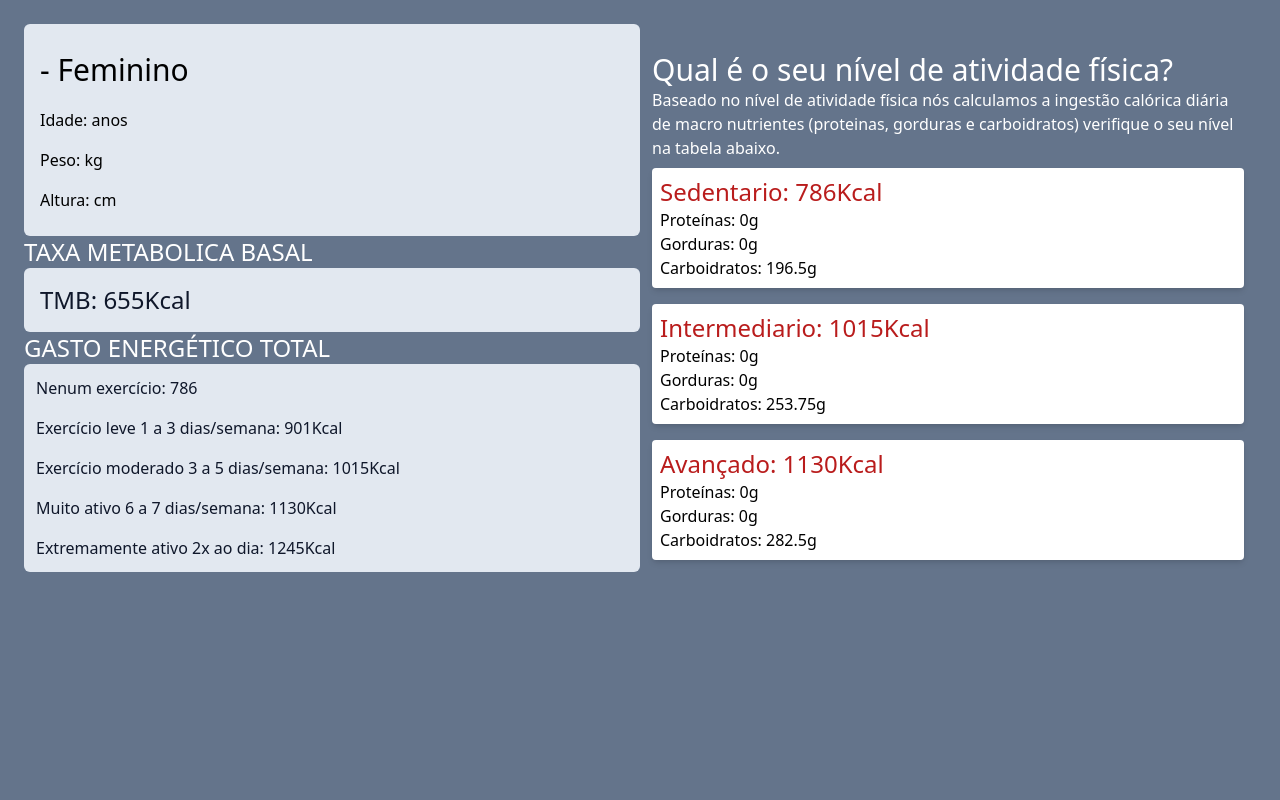
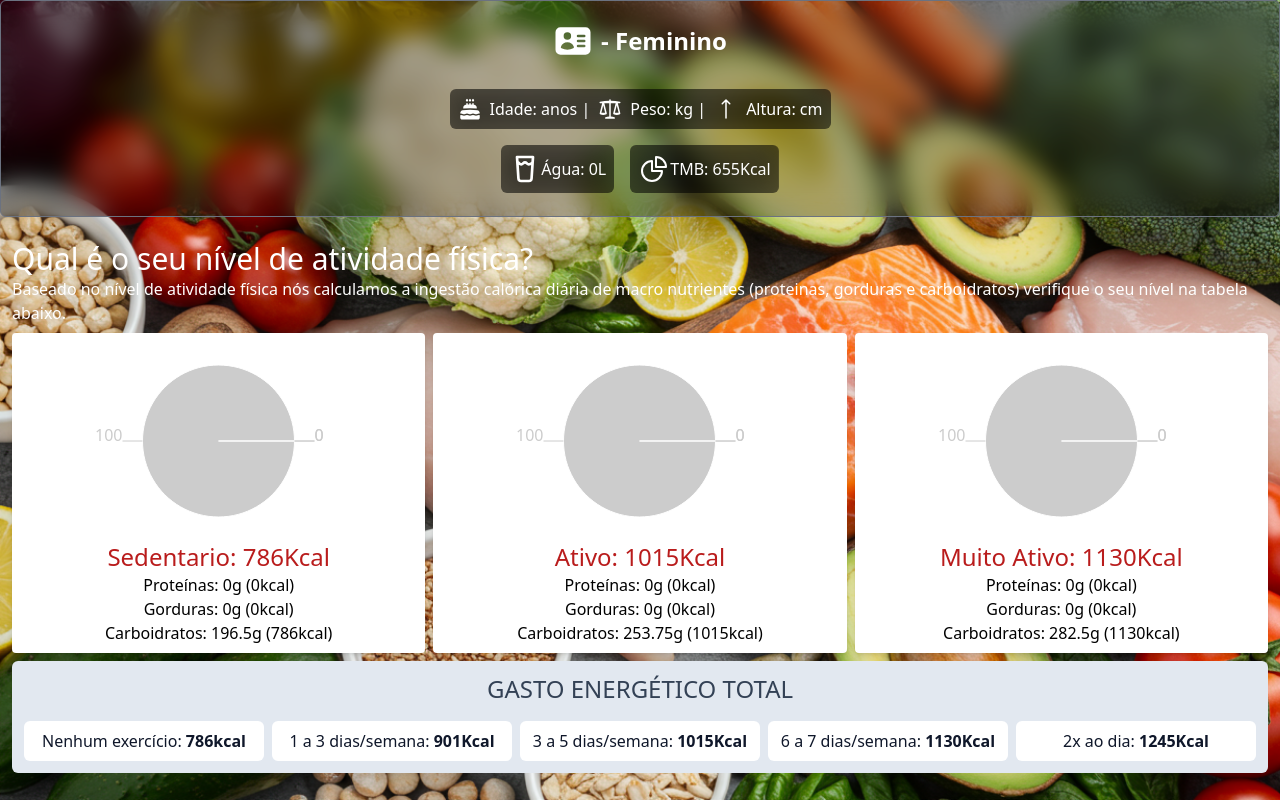
Before and after one commit to willmartins-dev/calculo-tmb, a React (Vite) app: page /resultado in a window 1280 px wide. Built offline with nearby package versions, Linux system fonts and the light colour scheme.

Commit message:
Versão 2.0 alteração do tema

```diff
--- a/index.html
+++ b/index.html
@@ -4,6 +4,7 @@
     <meta charset="UTF-8" />
     <link rel="icon" type="image/svg+xml" href="/vite.svg" />
     <meta name="viewport" content="width=device-width, initial-scale=1.0" />
+
     <title>Saúde calculada</title>
   </head>
   <body>
--- a/package.json
+++ b/package.json
@@ -10,10 +10,13 @@
     "preview": "vite preview"
   },
   "dependencies": {
+    "chart.js": "^4.4.9",
     "lucide-react": "^0.435.0",
     "react": "^18.3.1",
+    "react-chartjs-2": "^5.3.0",
     "react-dom": "^18.3.1",
-    "react-router-dom": "^6.26.1"
+    "react-router-dom": "^6.26.1",
+    "recharts": "^2.15.3"
   },
   "devDependencies": {
     "@eslint/js": "^9.9.0",
--- a/src/components/AddTask.jsx
+++ b/src/components/AddTask.jsx
@@ -9,28 +9,39 @@ function AddTask({ onAddTaskSubmit }) {
   const [sexo, setSexo] = useState("");
   const options = [
     {
-      label: "Masculino",
+      label: "Homem",
       value: 1,
     },
     {
-      label: "Feminino",
+      label: "Mulher",
       value: 2,
     },
   ];
-
+  console.log(sexo);
   return (
-    <div className="bg-slate-400 space-y-4 p-4 rounded-md">
-      <select
-        onChange={(event) => setSexo(event.target.value)}
-        className="py-3 px-4 pe-9 block w-full border-gray-200 rounded-lg text-sm focus:border-blue-500 focus:ring-blue-500 disabled:opacity-50 disabled:pointer-events-none dark:bg-neutral-900 dark:border-neutral-700 dark:text-neutral-400 dark:placeholder-neutral-500 dark:focus:ring-neutral-600"
-      >
-        <option value="">--Selecione o Sexo--</option>
+    <div className="bg-black/30 backdrop-blur-md space-y-4 p-4 rounded-md  shadow-md border border-solid border-gray-400">
+      <h1 className="text-white text-2xl flex justify-center">
+        Preencha seus dados abaixo
+      </h1>
+      <div className="flex items-center justify-center gap-4">
         {options.map((option) => (
-          <option key={option.value} value={option.value}>
+          <label
+            key={option.value}
+            className="flex items-center gap-4 cursor-pointer w-full bg-yellow-500 p-2 text-white font-semibold rounded-md  "
+            id={`radio-${option.value}`}
+          >
+            <input
+              className="w-5 h-5 ring-red-800"
+              type="radio"
+              name="sexo"
+              value={option.value}
+              onChange={(event) => setSexo(event.target.value)}
+              id={`radio-${option.value}`}
+            />
             {option.label}
-          </option>
+          </label>
         ))}
-      </select>
+      </div>
       <input
         type="text"
         placeholder="Digite o nome"
@@ -72,9 +83,23 @@ function AddTask({ onAddTaskSubmit }) {
           setAltura("");
           setSexo("");
         }}
-        className="shadow w-full bg-green-800 text-white tex-white px-4 py-2 rounded-md font-medium"
+        className="flex items-center justify-center gap-2 shadow w-full bg-orange-500 hover:bg-red-700 text-white tex-white px-4 py-2 rounded-md font-medium"
       >
-        Adicionar
+        <svg
+          xmlns="http://www.w3.org/2000/svg"
+          fill="none"
+          viewBox="0 0 24 24"
+          strokeWidth={1.5}
+          stroke="currentColor"
+          className="size-6"
+        >
+          <path
+            strokeLinecap="round"
+            strokeLinejoin="round"
+            d="M15.75 15.75V18m-7.5-6.75h.008v.008H8.25v-.008Zm0 2.25h.008v.008H8.25V13.5Zm0 2.25h.008v.008H8.25v-.008Zm0 2.25h.008v.008H8.25V18Zm2.498-6.75h.007v.008h-.007v-.008Zm0 2.25h.007v.008h-.007V13.5Zm0 2.25h.007v.008h-.007v-.008Zm0 2.25h.007v.008h-.007V18Zm2.504-6.75h.008v.008h-.008v-.008Zm0 2.25h.008v.008h-.008V13.5Zm0 2.25h.008v.008h-.008v-.008Zm0 2.25h.008v.008h-.008V18Zm2.498-6.75h.008v.008h-.008v-.008Zm0 2.25h.008v.008h-.008V13.5ZM8.25 6h7.5v2.25h-7.5V6ZM12 2.25c-1.892 0-3.758.11-5.593.322C5.307 2.7 4.5 3.65 4.5 4.757V19.5a2.25 2.25 0 0 0 2.25 2.25h10.5a2.25 2.25 0 0 0 2.25-2.25V4.757c0-1.108-.806-2.057-1.907-2.185A48.507 48.507 0 0 0 12 2.25Z"
+          />
+        </svg>
+        CALCULAR DADOS
       </button>
     </div>
   );
--- a/src/components/Sugestions.jsx
+++ b/src/components/Sugestions.jsx
@@ -1,22 +1,47 @@
-import React from "react";
+import React, { PureComponent } from "react";
+import { ResponsiveContainer, PieChart, Pie, Legend } from "recharts";
 
-const Sugestions = ({ titulo, sexo, tipo, prot, gord, carbo, atividade }) => {
+const Sugestions = ({ titulo, tipo, prot, gord, carbo, atividade }) => {
+  const tmb = Math.round(tipo * atividade);
+  const prot_kcal = prot * 4;
+  const gord_kcal = gord * 9;
+  const carb_kcal = carbo * 4;
+  const pct_prot_kcal = (prot_kcal / tmb) * 100;
+  const pct_gord_kcal = (gord_kcal / tmb) * 100;
+  const pct_carb_kcal = (carb_kcal / tmb) * 100;
+
+  const data = [
+    { name: "PROTEÍNAS", value: Math.round(pct_prot_kcal) },
+    { name: "CARBOIDRATOS", value: Math.round(pct_carb_kcal) },
+    { name: "GORDURAS", value: Math.round(pct_gord_kcal) },
+  ];
+
   return (
     <div className="flex flex-col my-2">
-      <div className=" bg-white shadow-md rounded p-2">
+      <div className=" bg-white shadow-md rounded p-2 flex flex-col items-center">
+        <div style={{ width: "100%", height: 200 }}>
+          <ResponsiveContainer>
+            <PieChart>
+              <Pie dataKey="value" data={data} fill="#CCC" label />
+            </PieChart>
+          </ResponsiveContainer>
+        </div>
+        <div className="dataCard customerCard"></div>
         <h4 className="text-red-700 text-2xl">
           {titulo}:&nbsp;
-          {sexo == 1
-            ? Math.round(tipo * atividade)
-            : Math.round(tipo * atividade)}
+          {tmb}
           Kcal
         </h4>
 
-        <h4>Proteínas: {prot}g</h4>
-        <h4>Gorduras: {gord}g</h4>
+        <h4>
+          Proteínas: {prot}g ({prot_kcal}kcal)
+        </h4>
+        <h4>
+          Gorduras: {gord}g ({gord_kcal}kcal)
+        </h4>
         <h4>
           Carboidratos:&nbsp;
-          {carbo}g
+          {carbo}g ({carb_kcal}kcal)
         </h4>
       </div>
     </div>
--- a/src/index.css
+++ b/src/index.css
@@ -2,5 +2,7 @@
 @tailwind components;
 @tailwind utilities;
 body {
-  background-color: rgb(100, 116, 139);
+  background-image: url("assets/background.jpg");
+  background-size: cover;
+  background-attachment: fixed;
 }
--- a/src/pages/DetalhesTmb.jsx
+++ b/src/pages/DetalhesTmb.jsx
@@ -13,6 +13,7 @@ function DetalhesTmb() {
   const sexo = searchParams.get("sexo");
   const masculino = 66 + 13.7 * peso + 5 * altura - 6.8 * idade;
   const feminino = 655 + 9.6 * peso + 1.8 * altura - 4.7 * idade;
+  const agua = (peso * 35) / 1000;
 
   //Sedentario
   let prot_sed_g = peso * 1;
@@ -53,66 +54,110 @@ function DetalhesTmb() {
       : (Math.round(feminino * 1.725) - prot_gord_kcal_avan) / 4;
 
   return (
-    <div className="space-y-4 grid grid-cols-1 md:grid-cols-2 w-screen h-screen p-6  justify-center ">
-      <div className="">
-        <div className="bg-slate-200 p-4 rounded-md">
-          <h3 className="text-3xl py-3">
+    <div className="grid w-screen h-screen justify-center space-y-3">
+      <div className="text-white space-y-4 flex flex-col items-center justify-center pb-4 bg-black/30 backdrop-blur-md rounded-md border border-gray-500">
+        <h3 className="text-2xl font-bold py-3 flex items-center justify-center gap-2">
+          <svg
+            xmlns="http://www.w3.org/2000/svg"
+            viewBox="0 0 24 24"
+            fill="currentColor"
+            className="size-10"
+          >
+            <path
+              fillRule="evenodd"
+              d="M4.5 3.75a3 3 0 0 0-3 3v10.5a3 3 0 0 0 3 3h15a3 3 0 0 0 3-3V6.75a3 3 0 0 0-3-3h-15Zm4.125 3a2.25 2.25 0 1 0 0 4.5 2.25 2.25 0 0 0 0-4.5Zm-3.873 8.703a4.126 4.126 0 0 1 7.746 0 .75.75 0 0 1-.351.92 7.47 7.47 0 0 1-3.522.877 7.47 7.47 0 0 1-3.522-.877.75.75 0 0 1-.351-.92ZM15 8.25a.75.75 0 0 0 0 1.5h3.75a.75.75 0 0 0 0-1.5H15ZM14.25 12a.75.75 0 0 1 .75-.75h3.75a.75.75 0 0 1 0 1.5H15a.75.75 0 0 1-.75-.75Zm.75 2.25a.75.75 0 0 0 0 1.5h3.75a.75.75 0 0 0 0-1.5H15Z"
+              clipRule="evenodd"
+            />
+          </svg>
           {nome} - {sexo == 1 ? "Masculino" : "Feminino"}
         </h3>
-          <h4 className="py-2">Idade: {idade} anos</h4>
-          <h4 className="py-2">Peso: {peso}kg</h4>
-          <h4 className="py-2">Altura: {altura}cm</h4>
-        </div>
-        <h1 className="text-white text-2xl justify-center">
-          TAXA METABOLICA BASAL
-        </h1>
-        <div className="bg-slate-200 p-4 rounded-md">
-          <h4 className="text-slate-900 text-2xl">
+        <h4 className="p-2 flex items-center justify-center gap-2 bg-black/50 backdrop-blur-md rounded-md">
+          <svg
+            xmlns="http://www.w3.org/2000/svg"
+            viewBox="0 0 24 24"
+            fill="currentColor"
+            className="size-6"
+          >
+            <path d="m15 1.784-.796.795a1.125 1.125 0 1 0 1.591 0L15 1.784ZM12 1.784l-.796.795a1.125 1.125 0 1 0 1.591 0L12 1.784ZM9 1.784l-.796.795a1.125 1.125 0 1 0 1.591 0L9 1.784ZM9.75 7.547c.498-.021.998-.035 1.5-.042V6.75a.75.75 0 0 1 1.5 0v.755c.502.007 1.002.021 1.5.042V6.75a.75.75 0 0 1 1.5 0v.88l.307.022c1.55.117 2.693 1.427 2.693 2.946v1.018a62.182 62.182 0 0 0-13.5 0v-1.018c0-1.519 1.143-2.829 2.693-2.946l.307-.022v-.88a.75.75 0 0 1 1.5 0v.797ZM12 12.75c-2.472 0-4.9.184-7.274.54-1.454.217-2.476 1.482-2.476 2.916v.384a4.104 4.104 0 0 1 2.585.364 2.605 2.605 0 0 0 2.33 0 4.104 4.104 0 0 1 3.67 0 2.605 2.605 0 0 0 2.33 0 4.104 4.104 0 0 1 3.67 0 2.605 2.605 0 0 0 2.33 0 4.104 4.104 0 0 1 2.585-.364v-.384c0-1.434-1.022-2.7-2.476-2.917A49.138 49.138 0 0 0 12 12.75ZM21.75 18.131a2.604 2.604 0 0 0-1.915.165 4.104 4.104 0 0 1-3.67 0 2.605 2.605 0 0 0-2.33 0 4.104 4.104 0 0 1-3.67 0 2.605 2.605 0 0 0-2.33 0 4.104 4.104 0 0 1-3.67 0 2.604 2.604 0 0 0-1.915-.165v2.494c0 1.035.84 1.875 1.875 1.875h15.75c1.035 0 1.875-.84 1.875-1.875v-2.494Z" />
+          </svg>
+          Idade: {idade} anos |
+          <svg
+            xmlns="http://www.w3.org/2000/svg"
+            viewBox="0 0 24 24"
+            fill="currentColor"
+            className="size-6"
+          >
+            <path
+              fillRule="evenodd"
+              d="M12 2.25a.75.75 0 0 1 .75.75v.756a49.106 49.106 0 0 1 9.152 1 .75.75 0 0 1-.152 1.485h-1.918l2.474 10.124a.75.75 0 0 1-.375.84A6.723 6.723 0 0 1 18.75 18a6.723 6.723 0 0 1-3.181-.795.75.75 0 0 1-.375-.84l2.474-10.124H12.75v13.28c1.293.076 2.534.343 3.697.776a.75.75 0 0 1-.262 1.453h-8.37a.75.75 0 0 1-.262-1.453c1.162-.433 2.404-.7 3.697-.775V6.24H6.332l2.474 10.124a.75.75 0 0 1-.375.84A6.723 6.723 0 0 1 5.25 18a6.723 6.723 0 0 1-3.181-.795.75.75 0 0 1-.375-.84L4.168 6.241H2.25a.75.75 0 0 1-.152-1.485 49.105 49.105 0 0 1 9.152-1V3a.75.75 0 0 1 .75-.75Zm4.878 13.543 1.872-7.662 1.872 7.662h-3.744Zm-9.756 0L5.25 8.131l-1.872 7.662h3.744Z"
+              clipRule="evenodd"
+            />
+          </svg>
+          Peso: {peso}kg |
+          <svg
+            xmlns="http://www.w3.org/2000/svg"
+            fill="none"
+            viewBox="0 0 24 24"
+            strokeWidth={1.5}
+            stroke="currentColor"
+            className="size-6"
+          >
+            <path
+              strokeLinecap="round"
+              strokeLinejoin="round"
+              d="M8.25 6.75 12 3m0 0 3.75 3.75M12 3v18"
+            />
+          </svg>
+          Altura: {altura}cm
+        </h4>
+        <h4 className=" text-1xl flex items-center justify-center gap-4">
+          <span className="flex items-center rounded-md bg-black/50 backdrop-blur-md p-2">
+            <svg
+              className="w-8 h-8 dark:text-white"
+              aria-hidden="true"
+              xmlns="http://www.w3.org/2000/svg"
+              width="24"
+              height="24"
+              fill="none"
+              viewBox="0 0 24 24"
+            >
+              <path
+                stroke="currentColor"
+                strokeLinecap="round"
+                strokeLinejoin="round"
+                strokeWidth="2"
+                d="M6.31531 7c1.41852 0 1.41852 1.5 2.83703 1.5C10.5709 8.5 10.5709 7 11.9894 7s1.4185 1.5 2.837 1.5S17.6635 7 17.6635 7M6 3l1.07554 16.133C7.14558 20.1836 8.01818 21 9.07111 21h5.85779c1.0529 0 1.9255-.8164 1.9956-1.867L18 3H6Z"
+              />
+            </svg>
+            Água: {agua}L
+          </span>
+          <span className="flex items-center rounded-md bg-black/50 backdrop-blur-md p-2">
+            <svg
+              xmlns="http://www.w3.org/2000/svg"
+              fill="none"
+              viewBox="0 0 24 24"
+              strokeWidth={1.5}
+              stroke="currentColor"
+              className="size-8"
+            >
+              <path
+                strokeLinecap="round"
+                strokeLinejoin="round"
+                d="M10.5 6a7.5 7.5 0 1 0 7.5 7.5h-7.5V6Z"
+              />
+              <path
+                strokeLinecap="round"
+                strokeLinejoin="round"
+                d="M13.5 10.5H21A7.5 7.5 0 0 0 13.5 3v7.5Z"
+              />
+            </svg>
             TMB:&nbsp;
             {sexo == 1 ? masculino : feminino}
             Kcal
+          </span>
         </h4>
       </div>
-        <h1 className="text-white text-2xl justify-center">
-          GASTO ENERGÉTICO TOTAL
-        </h1>
-        <div className="bg-slate-200 p-3 rounded-md space-y-4">
-          <h4 className="text-slate-900 text-1xl">
-            Nenum exercício:&nbsp;
-            {sexo == 1
-              ? Math.round(masculino * 1.2)
-              : Math.round(feminino * 1.2)}
-          </h4>
-          <h4 className="text-slate-900 text-1xl">
-            Exercício leve 1 a 3 dias/semana:&nbsp;
-            {sexo == 1
-              ? Math.round(masculino * 1.375)
-              : Math.round(feminino * 1.375)}
-            Kcal
-          </h4>
-          <h4 className="text-slate-900 text-1xl">
-            Exercício moderado 3 a 5 dias/semana:&nbsp;
-            {sexo == 1
-              ? Math.round(masculino * 1.55)
-              : Math.round(feminino * 1.55)}
-            Kcal
-          </h4>
-          <h4 className="text-slate-900 text-1xl">
-            Muito ativo 6 a 7 dias/semana:&nbsp;
-            {sexo == 1
-              ? Math.round(masculino * 1.725)
-              : Math.round(feminino * 1.725)}
-            Kcal
-          </h4>
-          <h4 className="text-slate-900 text-1xl">
-            Extremamente ativo 2x ao dia:&nbsp;
-            {sexo == 1
-              ? Math.round(masculino * 1.9)
-              : Math.round(feminino * 1.9)}
-            Kcal
-          </h4>
-        </div>
-      </div>
+
       <div className="flex flex-col p-3">
         <h1 className="text-white text-3xl justify-center">
           Qual é o seu nível de atividade física?
@@ -122,9 +167,10 @@ function DetalhesTmb() {
           calórica diária de macro nutrientes (proteinas, gorduras e
           carboidratos) verifique o seu nível na tabela abaixo.
         </p>
-
+        <div className="grid grid-cols-1 md:grid-cols-3 gap-2">
           <Sugestions
             titulo={"Sedentario"}
+            agua={agua}
             sexo={sexo}
             prot={prot_sed_g}
             gord={gord_sed_g}
@@ -133,7 +179,8 @@ function DetalhesTmb() {
             atividade={1.2}
           />
           <Sugestions
-          titulo={"Intermediario"}
+            titulo={"Ativo"}
+            agua={agua}
             sexo={sexo}
             prot={prot_int_g}
             gord={gord_int_g}
@@ -142,7 +189,8 @@ function DetalhesTmb() {
             atividade={1.55}
           />
           <Sugestions
-          titulo={"Avançado"}
+            titulo={"Muito Ativo"}
+            agua={agua}
             sexo={sexo}
             prot={prot_avan_g}
             gord={gord_avan_g}
@@ -151,6 +199,59 @@ function DetalhesTmb() {
             atividade={1.725}
           />
         </div>
+        <div className="bg-slate-200 p-3 rounded-md space-y-4">
+          <h1 className="text-slate-700 text-2xl flex justify-center gap-4">
+            GASTO ENERGÉTICO TOTAL
+          </h1>
+          <div className="grid grid-cols-1 md:grid-cols-5 items-center gap-2">
+            <h4 className="text-slate-900 text-1xl bg-white rounded-md p-2 flex justify-center">
+              Nenhum exercício:&nbsp;
+              <span className="font-bold">
+                {sexo == 1
+                  ? Math.round(masculino * 1.2)
+                  : Math.round(feminino * 1.2)}
+                kcal
+              </span>
+            </h4>
+            <h4 className="text-slate-900 text-1xl  bg-white rounded-md p-2 flex justify-center">
+              1 a 3 dias/semana:&nbsp;
+              <span className="font-bold">
+                {sexo == 1
+                  ? Math.round(masculino * 1.375)
+                  : Math.round(feminino * 1.375)}
+                Kcal
+              </span>
+            </h4>
+            <h4 className="text-slate-900 text-1xl  bg-white rounded-md p-2 flex justify-center">
+              3 a 5 dias/semana:&nbsp;
+              <span className="font-bold">
+                {sexo == 1
+                  ? Math.round(masculino * 1.55)
+                  : Math.round(feminino * 1.55)}
+                Kcal
+              </span>
+            </h4>
+            <h4 className="text-slate-900 text-1xl  bg-white rounded-md p-2 flex justify-center">
+              6 a 7 dias/semana:&nbsp;
+              <span className="font-bold">
+                {sexo == 1
+                  ? Math.round(masculino * 1.725)
+                  : Math.round(feminino * 1.725)}
+                Kcal
+              </span>
+            </h4>
+            <h4 className="text-slate-900 text-1xl bg-white rounded-md p-2 flex justify-center">
+              2x ao dia:&nbsp;
+              <span className="font-bold">
+                {sexo == 1
+                  ? Math.round(masculino * 1.9)
+                  : Math.round(feminino * 1.9)}
+                Kcal
+              </span>
+            </h4>
+          </div>
+        </div>
+      </div>
     </div>
   );
 }
```
Also changed, not shown: src/App.jsx (+11 -3 lines), src/components/Tasks.jsx (+4 -11 lines), src/assets/background.jpg (added), 1 other file (tests, documents, lock files or other folders). Lines whose indentation alone changed are shown as unchanged.
